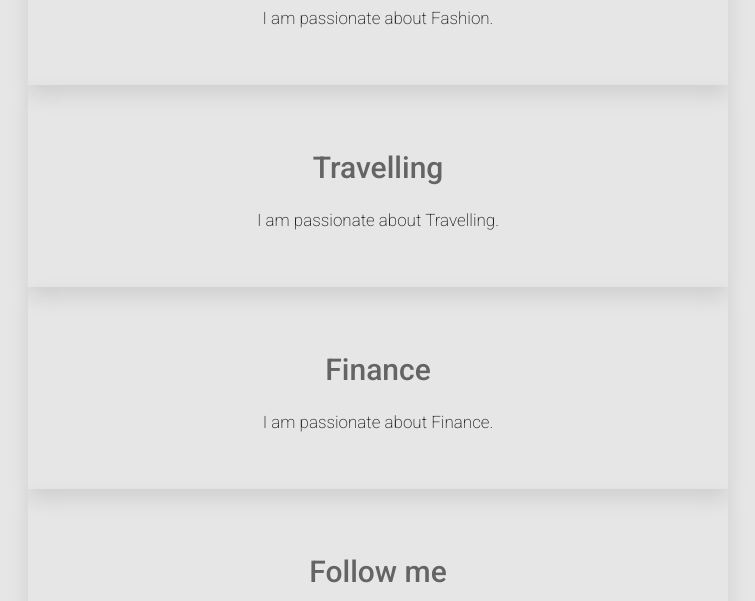
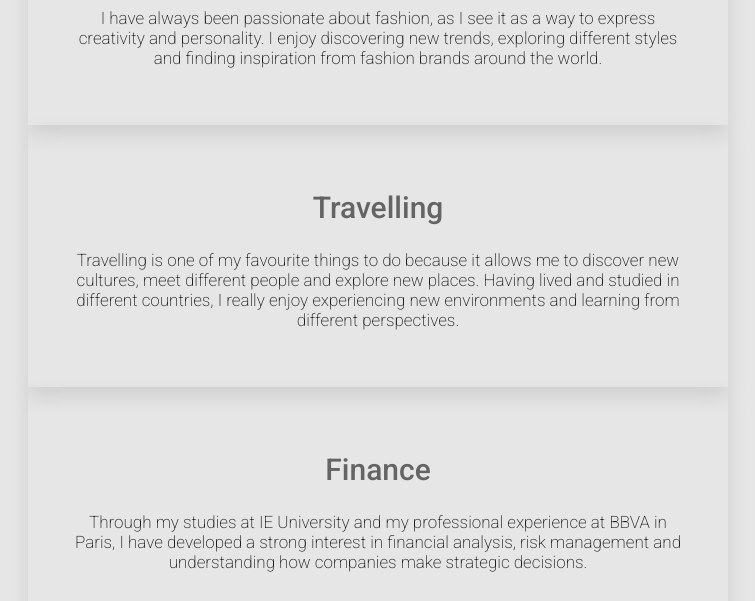
Before and after one commit to angelaalvareezzz/my-profile, a plain HTML site: page index.html in a window 1280 px wide. Shown: the part 619-1220 px from the top of the page, without its empty margins (262-1017 px from the left). Drawn offline with Linux system fonts and the light colour scheme.

Commit message:
Add files via upload

```diff
--- a/index.html
+++ b/index.html
@@ -25,20 +25,20 @@
 
 				<h2> Fashion </h2>
 				<p>
-					I am passionate about Fashion.
+					I have always been passionate about fashion, as I see it as a way to express creativity and personality. I enjoy discovering new trends, exploring different styles and finding inspiration from fashion brands around the world.
 				</p>
 			</div>
 			<div class="card-white">
 				<h2> Travelling </h2>
 				<p>
-					I am passionate about Travelling.
+					Travelling is one of my favourite things to do because it allows me to discover new cultures, meet different people and explore new places. Having lived and studied in different countries, I really enjoy experiencing new environments and learning from different perspectives.
 				</p>
 			</div>
 			<div class="card-white">
 
 				<h2> Finance </h2>
 				<p>
-					I am passionate about Finance.
+					Through my studies at IE University and my professional experience at BBVA in Paris, I have developed a strong interest in financial analysis, risk management and understanding how companies make strategic decisions.
 				</p>
 			</div>
 			<div class="card-white">
```
